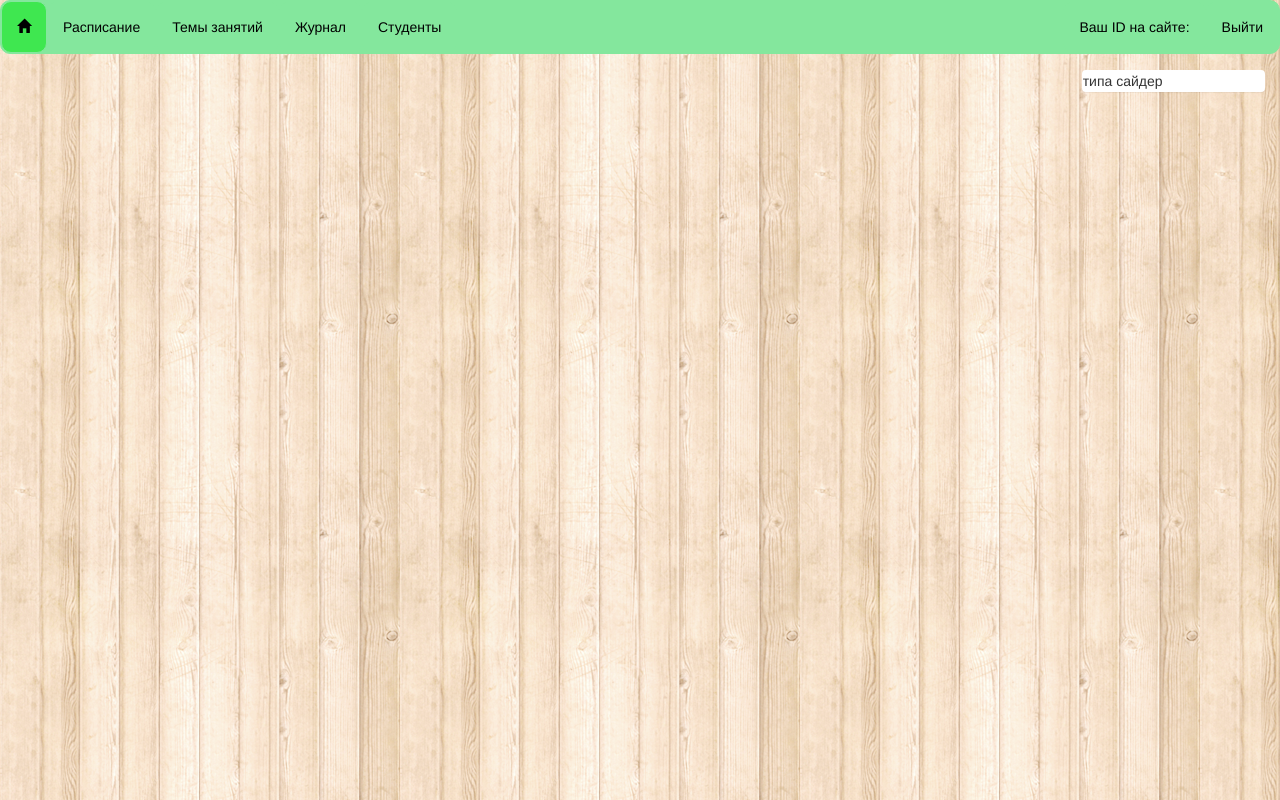
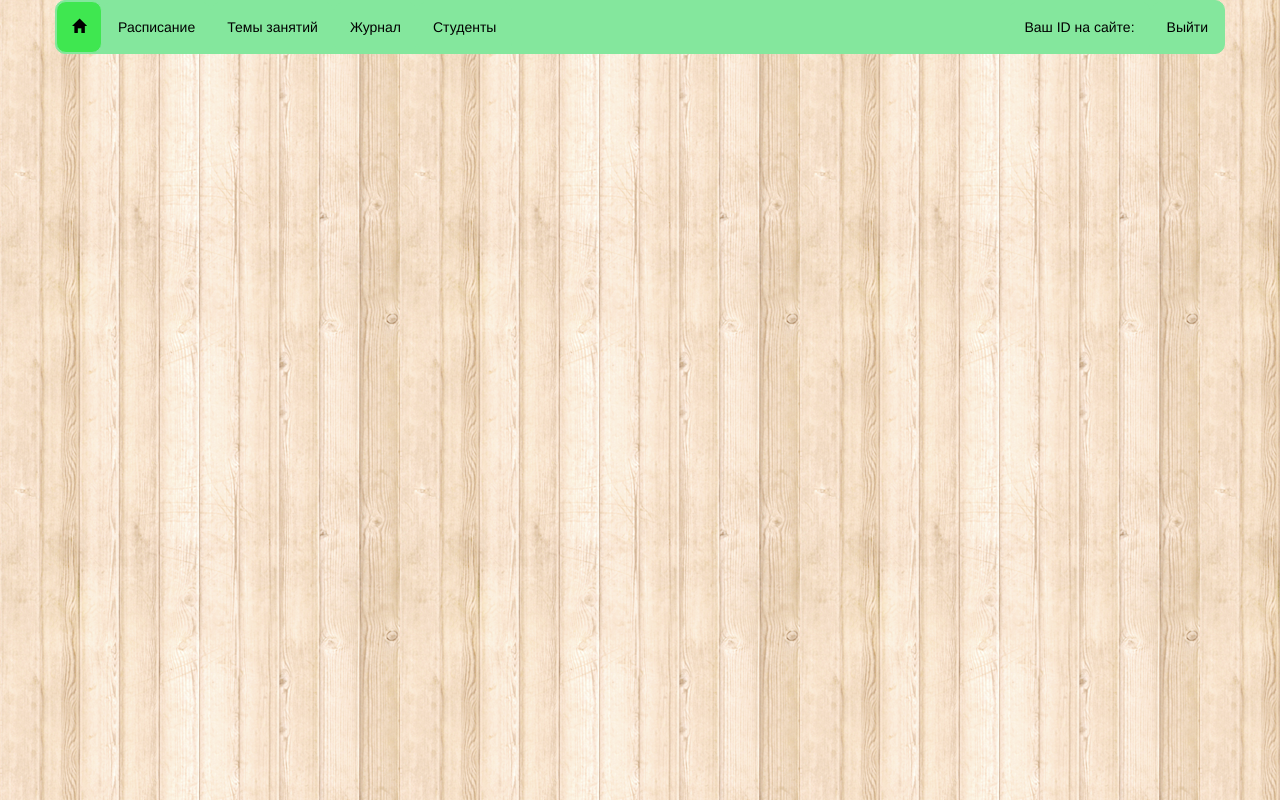
Before and after one commit to St1904/web-inter, a plain HTML site: page html/main.html in a window 1280 px wide. Drawn offline with Linux system fonts and the light colour scheme.

Commit message:
Рефакторинг
* Убран сайдер
* Меню и основная часть выводятся по центру, вместо всей ширины экрана
* Удален закомментированный код про вывод старого списка тем занятий

```diff
--- a/html/main.html
+++ b/html/main.html
@@ -26,7 +26,7 @@
 <script src="../js/journal.js"></script>
 <header>
     <nav class="navbar navbar-default navbar-fixed-top">
-        <div class="container-fluid">
+        <div class="container">
             <div class="row">
                 <div class="inside-nav">
                     <div id="navbar-main" class="navbar-collapse">
@@ -52,15 +52,12 @@
 
 
 <main>
-    <div class="container-fluid">
+    <div class="container">
         <div class="row">
-            <article class="col-lg-10">
+            <article class="col-lg-12">
                 <div id="board">
                 </div>
             </article>
-            <aside class="col-lg-2">
-                <div class="panel">типа сайдер</div>
-            </aside>
         </div>
     </div>
 </main>
--- a/js/schedule.js
+++ b/js/schedule.js
@@ -448,7 +448,7 @@ function paint_by_coord(td1, x, y) {
     })
 }
 
-//Функция, преобразующая номер ряда в время формата 18:59 (по верхней границе div
+//Функция, преобразующая номер ряда в время формата 18:59 (по верхней границе div)
 function rowToTimeTop(row) {
     var hour = Math.floor((row - 1) / 2);
     var minute = ((row + 1) / 2 % 1) * 60;
```
Also changed, not shown: html/schedule.html (+1 -1 lines), js/subjects.js (+0 -35 lines).
